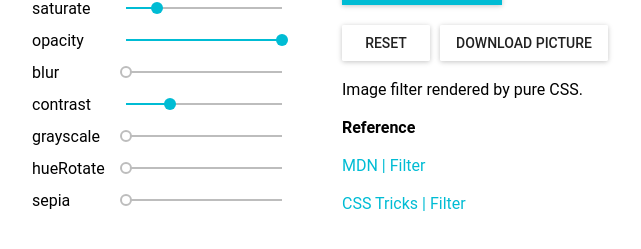
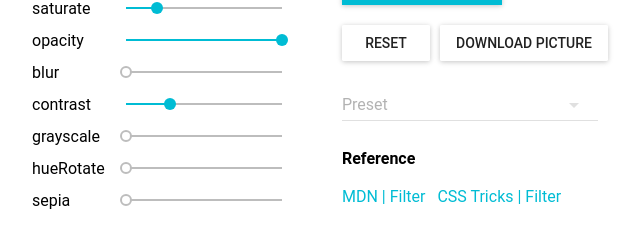
Before and after one commit to cyan33/css-filter, a React (Vite) app: page / in a window 1280 px wide. Shown: the part 367-616 px from the top of the page, without its empty margins (308-949 px from the left). Built offline with nearby package versions, Linux system fonts and the light colour scheme.

Commit message:
add filter preset

```diff
--- a/src/components/App.js
+++ b/src/components/App.js
@@ -51,6 +51,11 @@ class App extends Component {
     return this.previewNode.downloadImage()
   }
 
+  changePreset = (partialParameters) => {
+    const parameters = Object.assign({}, this.initParams(), partialParameters)
+    this.setState({ parameters })
+  }
+
   render() {
     return (
       <div {...css({
@@ -72,6 +77,7 @@ class App extends Component {
             onReset={this.onReset}
             onFileUploadCb={this.onFileUploadCb}
             downloadImage={this.downloadImage}
+            changePreset={this.changePreset}
           />
         </div>
       </div>
--- a/src/components/Preview.js
+++ b/src/components/Preview.js
@@ -1,8 +1,8 @@
-import React, { PureComponent } from 'react'
+import React, { Component } from 'react'
 import { css } from 'glamor'
 import screenshot from 'image-screenshot'
 
-export default class Preview extends PureComponent {
+export default class Preview extends Component {
   transformFilters({
     brightness,
     blur,
--- a/src/components/Settings.js
+++ b/src/components/Settings.js
@@ -1,7 +1,12 @@
 import React, { PureComponent } from 'react'
 import { css } from 'glamor'
+import SelectField from 'material-ui/SelectField'
+import MenuItem from 'material-ui/MenuItem'
 import RaisedButton from 'material-ui/RaisedButton'
 import UploadIcon from 'material-ui/svg-icons/file/file-upload'
+
+import presets from '../presets'
+import { capitalizeWord } from '../helpers'
 
 class Settings extends PureComponent {
   onFileUpload = () => {
@@ -23,6 +28,10 @@ class Settings extends PureComponent {
 
   downloadImage = () => {
     this.props.downloadImage()
+  }
+
+  changePreset = (e, key, payload) => {
+    this.props.changePreset(payload)
   }
 
   render() {
@@ -73,6 +82,7 @@ class Settings extends PureComponent {
             })}
           />
         </div>
+        <div>
           <RaisedButton
             label="Reset"
             onClick={onReset}
@@ -82,17 +92,28 @@ class Settings extends PureComponent {
             label="Download Picture"
             onClick={this.downloadImage}
           />
-        <br /> <br />
-        <div className="introduction">
-          Image filter rendered by pure CSS.<br /> <br />
-        <div>
+        </div>
+        <SelectField
+          floatingLabelFixed={true}
+          hintText="Preset"
+          autoWidth={true}
+          onChange={this.changePreset}
+          {...css({
+            margin: '20px 0'
+          })}
+        >
+          {Object.keys(presets).map((name, i) => (
+            <MenuItem
+              key={i}
+              value={presets[name]}
+              primaryText={capitalizeWord(name)}
+            />
+          ))}
+        </SelectField>
         <h4>Reference</h4>
         <br />
-        </div>
-        <a href="https://developer.mozilla.org/en-US/docs/Web/CSS/filter">MDN | Filter</a>
-        <br /> <br />
+        <a href="https://developer.mozilla.org/en-US/docs/Web/CSS/filter">MDN | Filter</a> &nbsp;&nbsp;
         <a href="https://css-tricks.com/almanac/properties/f/filter/">CSS Tricks | Filter</a>
-        </div>
       </div>
     )
   }
--- /dev/null
+++ b/src/helpers.js
@@ -0,0 +1,4 @@
+export function capitalizeWord(word) {
+  if (!word || typeof word !== 'string')  return
+  return word[0].toUpperCase() + word.slice(1)
+}
--- /dev/null
+++ b/src/presets.js
@@ -0,0 +1,10 @@
+const preset = {
+  none: {},
+  retro: {
+    sepia: 80,
+    brightness: 110,
+    contrast: 90,
+  }
+}
+
+export default preset
```
Lines whose indentation alone changed are shown as unchanged.
